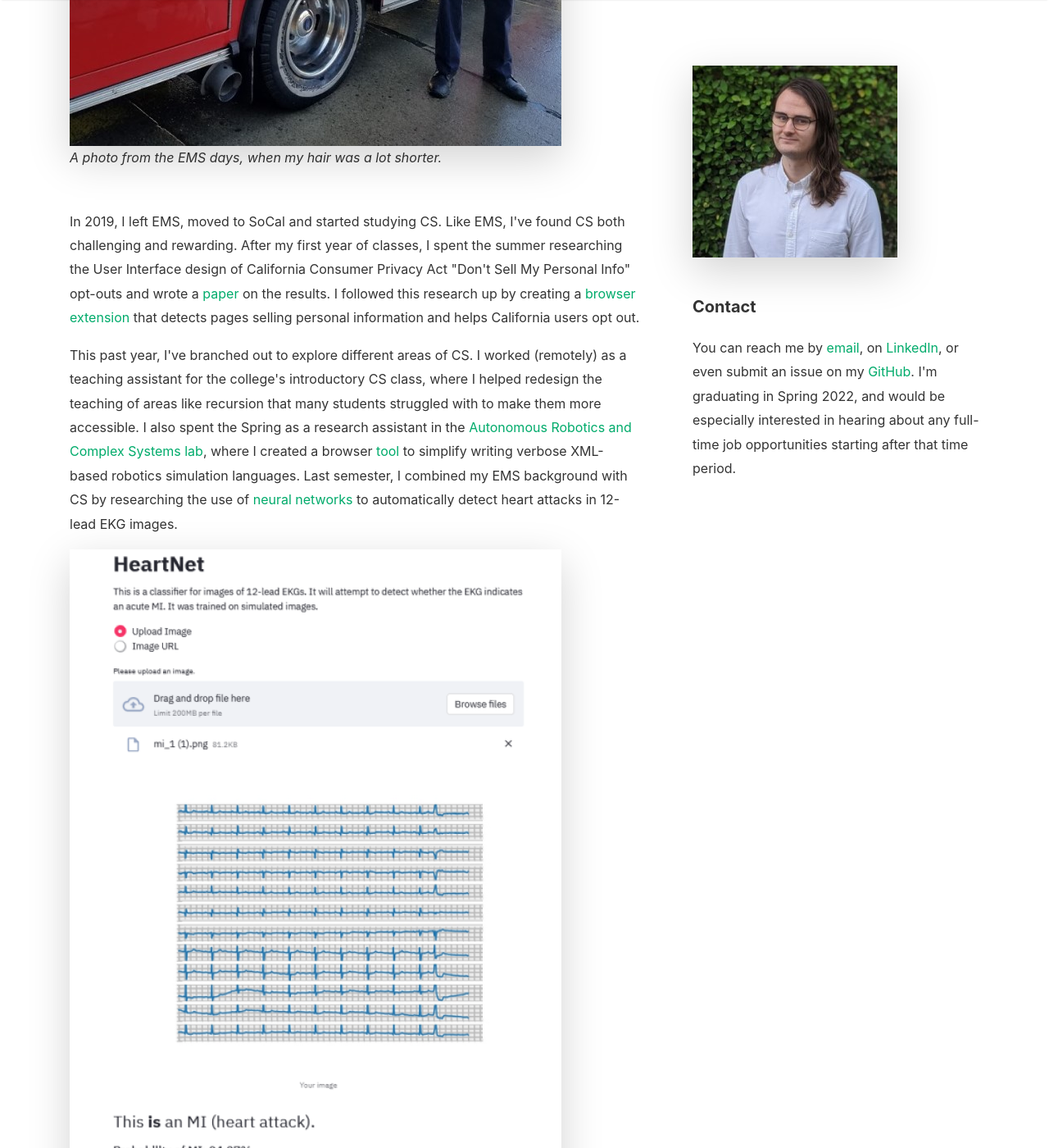
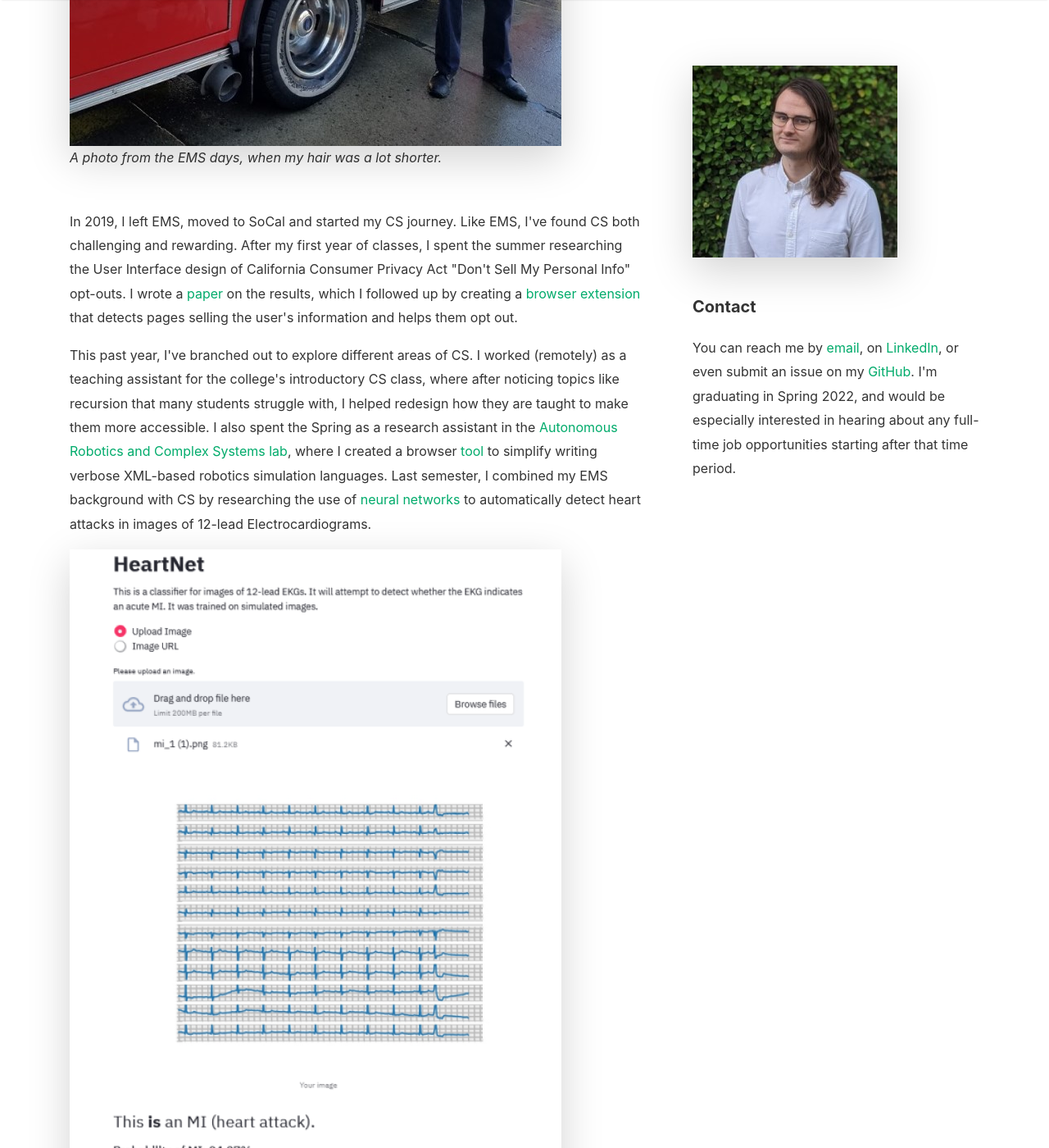
Before and after one commit to oapostrophe/oapostrophe.github.io, a Jekyll site: the page built from _pages/about.md, in a window 1280 px wide and 1400 px high, scrolled down 1005 px. Shown: the whole window at 82% size. Built offline with Jekyll 4.4.1, drawn with Linux system fonts in a browser that asks for light colours; nearby versions of some CDN libraries; some of the changed text lies outside the part shown.

Commit message:
finalize bio

```diff
--- a/_pages/about.md
+++ b/_pages/about.md
@@ -8,18 +8,18 @@ comments: true
 <div class="row justify-content-between">
 <div class="col-md-8 pr-5">
 
-<p>I'm Sean O'Connor, a nontraditional student studying Computer Science at Pomona College.  After growing up in rural Vermont, I spent 5 years in Detroit as an Emergency Medical Technician, working on some of the country's busiest ambulances.  EMS was both an incredibly challenging and rewarding experience; one footnote is when I won an award for rescuing a woman whose car launched <a target="_blank" href="https://www.clickondetroit.com/news/2017/08/18/man-partially-ejected-through-sunroof-killed-in-rollover-crash-on-fenkell-ave-in-detroit/">into the second story of a building</a>.</p>
+<p>I'm Sean O'Connor, a nontraditional student studying Computer Science at Pomona College.  After growing up in rural Vermont, I spent 5 years in Detroit as an Emergency Medical Technician, working on the busiest ambulances in the country.  EMS was both an incredibly challenging and rewarding experience; one footnote is when I won an award for rescuing a woman whose car launched <a target="_blank" href="https://www.clickondetroit.com/news/2017/08/18/man-partially-ejected-through-sunroof-killed-in-rollover-crash-on-fenkell-ave-in-detroit/">into the second story of a building</a>.</p>
 
 <p class="mb-5"><img class="shadow-lg" src="{{site.baseurl}}/assets/images/ems_photo.jpg" alt="A picture of the author standing next to a Detroit Ambulance" /><br><i>A photo from the EMS days, when my hair was a lot shorter.</i></p>
 
 
-<p>In 2019, I left EMS, moved to SoCal and started studying CS.  Like EMS, I've found CS both challenging and rewarding.  After my first year of classes, I spent the summer researching the User Interface design of California Consumer Privacy Act "Don't Sell My Personal Info" opt-outs and wrote a <a target="_blank" href="https://arxiv.org/abs/2009.07884">paper</a> on the results.  I followed this research up by creating a <a target="_blank" href="https://github.com/oapostrophe/Who-sSellingMyInfo-">browser extension</a> that detects pages selling personal information and helps California users opt out.</p>
+<p>In 2019, I left EMS, moved to SoCal and started my CS journey.  Like EMS, I've found CS both challenging and rewarding.  After my first year of classes, I spent the summer researching the User Interface design of California Consumer Privacy Act "Don't Sell My Personal Info" opt-outs.  I wrote a <a target="_blank" href="https://arxiv.org/abs/2009.07884">paper</a> on the results, which I followed up by creating a <a target="_blank" href="https://github.com/oapostrophe/Who-sSellingMyInfo-">browser extension</a> that detects pages selling the user's information and helps them opt out.</p>
 
-<p>This past year, I've branched out to explore different areas of CS.  I worked (remotely) as a teaching assistant for the college's introductory CS class, where I helped redesign the teaching of areas like recursion that many students struggled with to make them more accessible.  I also spent the Spring as a research assistant in the <a target="_blank" href="https://cs.pomona.edu/~ajc/arcslab/">Autonomous Robotics and Complex Systems lab</a>, where I created a browser <a target="_blank" href="https://github.com/oapostrophe/arms2">tool</a> to simplify writing verbose XML-based robotics simulation languages.  Last semester, I combined my EMS background with CS by researching the use of <a target="_blank" href="https://github.com/oapostrophe/HeartNet">neural networks</a> to automatically detect heart attacks in 12-lead EKG images.</p>
+<p>This past year, I've branched out to explore different areas of CS.  I worked (remotely) as a teaching assistant for the college's introductory CS class, where after noticing topics like recursion that many students struggle with, I helped redesign how they are taught to make them more accessible.  I also spent the Spring as a research assistant in the <a target="_blank" href="https://cs.pomona.edu/~ajc/arcslab/">Autonomous Robotics and Complex Systems lab</a>, where I created a browser <a target="_blank" href="https://github.com/oapostrophe/arms2">tool</a> to simplify writing verbose XML-based robotics simulation languages.  Last semester, I combined my EMS background with CS by researching the use of <a target="_blank" href="https://github.com/oapostrophe/HeartNet">neural networks</a> to automatically detect heart attacks in images of 12-lead Electrocardiograms.</p>
 
-<p class="mb-5"><img class="shadow-lg" src="{{site.baseurl}}/assets/images/heartnet.png" alt="The heartnet app I created for classifying EKGs" /><br><i>The application I created to automatically detect heart attack in EKGs.</i></p>
+<p class="mb-5"><img class="shadow-lg" src="{{site.baseurl}}/assets/images/heartnet.png" alt="The heartnet app I created for classifying EKGs" /><br><i>The application I created to detect heart attack in EKG images.</i></p>
 
-<p>This summer, I'll be exploring the software development industry as an intern at Indeed.  I'm currently living in Seattle with my partner Theo and our dog Stella.  When I'm not coding, I've been roller-blading around the city, making art, and learning modern dance.</p>
+<p>This summer, I'm exploring the software development industry as an intern at Indeed.  I'm currently living in Seattle with my partner Theo and our dog Stella.  When I'm not working, I've been roller-blading around the city, making art, and learning modern dance.</p>
 
 <p class="mb-5"><img class="shadow-lg" src="{{site.baseurl}}/assets/images/stella_art.jpg" alt="A painting of my the author's dog Stella" /><br><i>Some art I made of Stella--no cage can hold her!</i></p>
 
```
